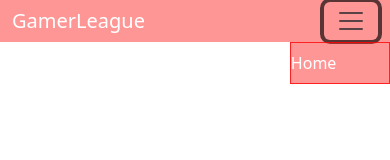
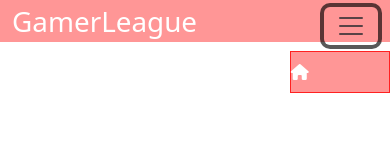
Before and after one commit to Code-Institute-Submissions/Wxrren-GamerLeague, a plain HTML site: page index.html in a window 390 px wide. Both pictures are taken after a click on the button "Toggle navigation". Drawn offline with nearby package versions, Linux system fonts and the light colour scheme.

Commit message:
Feat: Updated font - further changes to nav bar

```diff
--- a/index.html
+++ b/index.html
@@ -7,18 +7,24 @@
     <title>GamerLeague</title>
     <link rel="stylesheet" href="https://cdn.jsdelivr.net/npm/bootstrap@5.3.2/dist/css/bootstrap.min.css">
     <link rel="stylesheet" href="assets/css/styles.css">
+    <script src="https://kit.fontawesome.com/aedb0e7ef4.js" crossorigin="anonymous"></script>
+    <link rel="preconnect" href="https://fonts.googleapis.com">
+    <link rel="preconnect" href="https://fonts.gstatic.com" crossorigin>
+    <link href="https://fonts.googleapis.com/css2?family=Nova+Square&display=swap" rel="stylesheet">
 </head>
 
 <body>
     <header>
         <nav class="navbar navbar-expand-md bg-body">
-            <div class="container-fluid bg-color-nav"><a class="navbar-brand" href="index.html">GamerLeague</a><button
-                    data-bs-toggle="collapse" class="navbar-toggler" data-bs-target="#navcol-1"><span
+            <div class="container-fluid bg-color-nav"><a class="navbar-brand" href="index.html">
+                    <h1>GamerLeague</h1>
+                </a><button data-bs-toggle="collapse" class="navbar-toggler" data-bs-target="#navcol-1"><span
                         class="visually-hidden">Toggle navigation</span><span
                         class="navbar-toggler-icon"></span></button>
                 <div class="collapse navbar-collapse" id="navcol-1">
                     <ul class="navbar-nav features">
-                        <li class="nav-item"><a class="nav-link active" href="index.html">Home</a></li>
+                        <li class="nav-item"><a class="nav-link active" href="index.html" aria-label="Home"><i
+                                    class="fa-solid fa-house"></i></a></li>
                         <li class="nav-item"><a class="nav-link" href="#">Rules</a></li>
                         <li class="nav-item"><a class="nav-link" href="#">Tournaments</a></li>
                         <li class="nav-item"><a class="nav-link" href="#">News</a></li>
```
